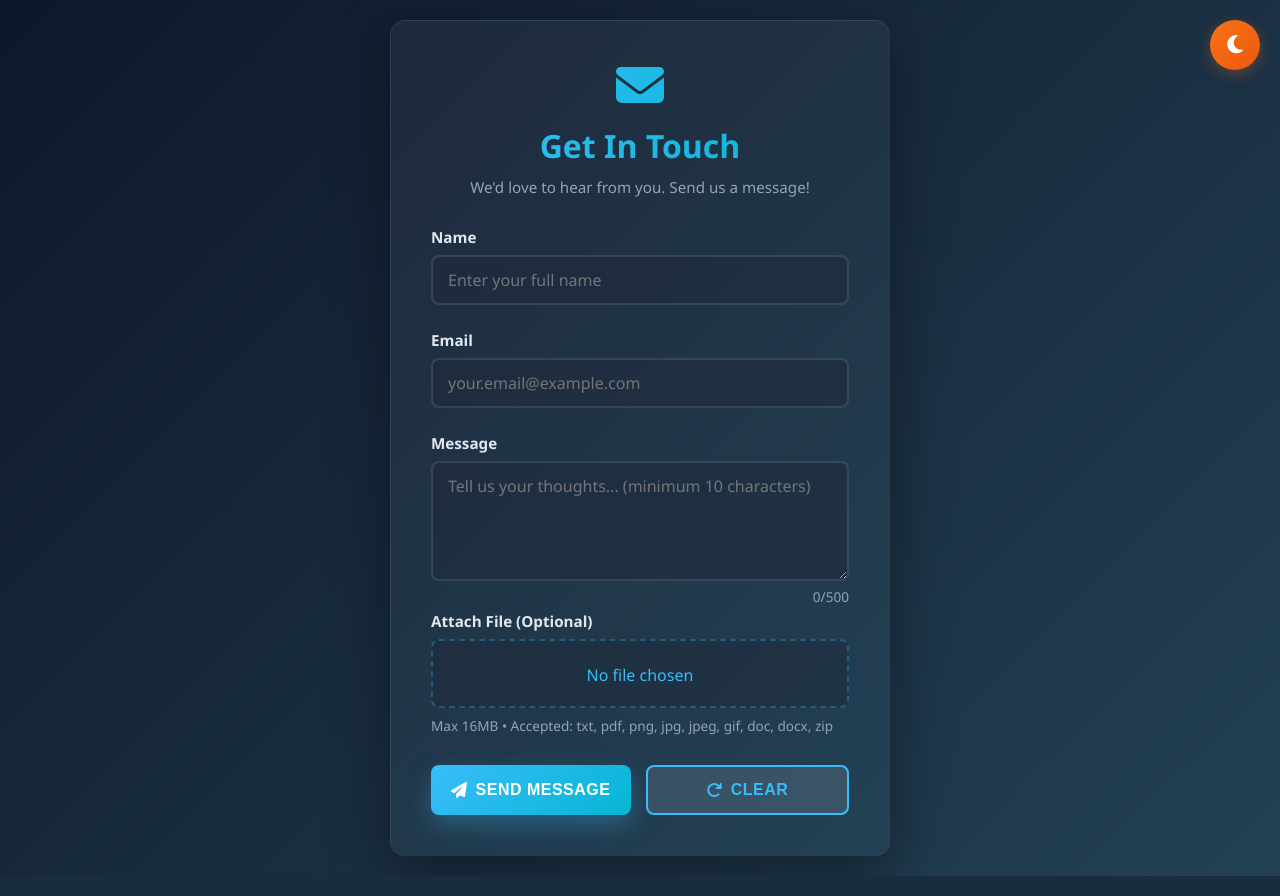
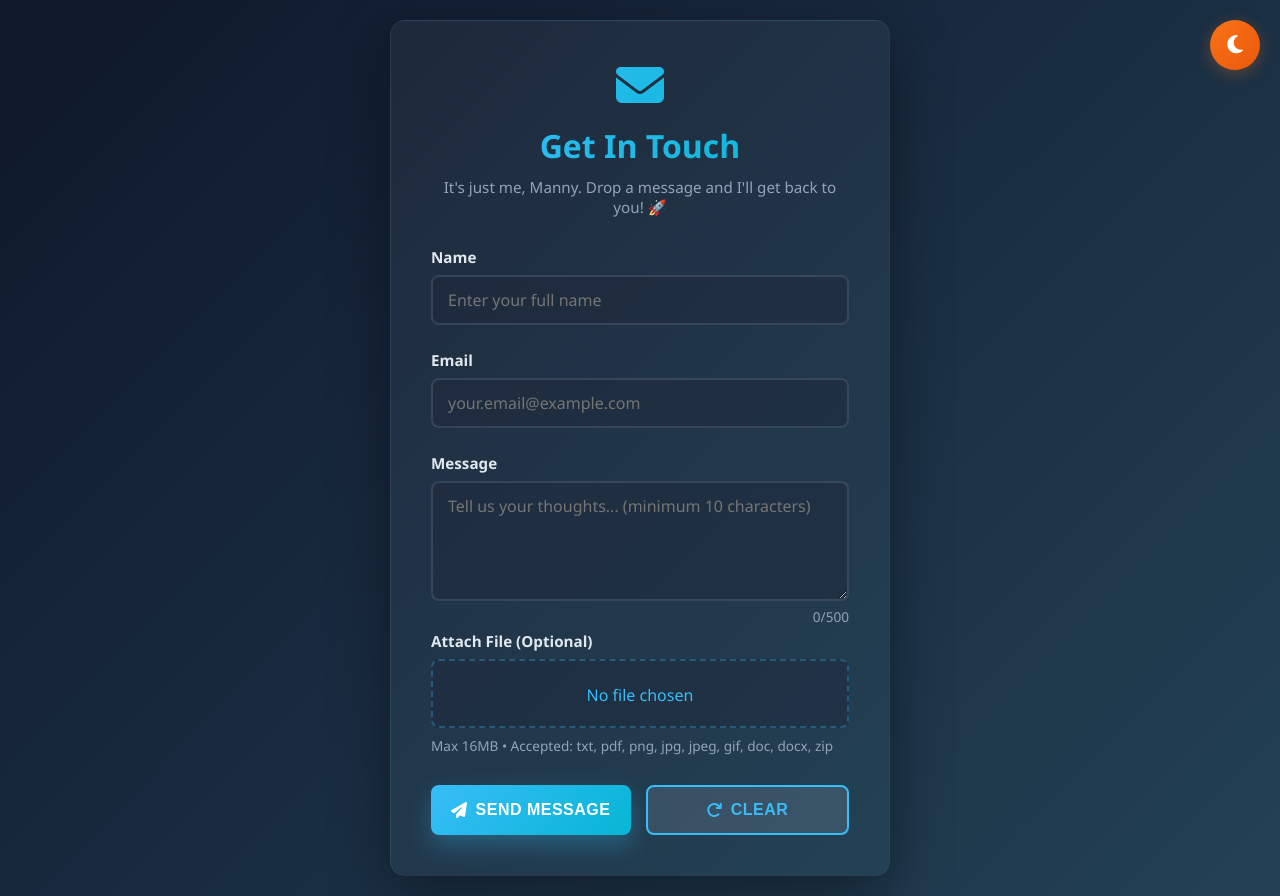
Before and after one commit to mannyyy07/Contact-me, a Flask app: page / in a window 1280 px wide. Run offline with Flask 3, Linux system fonts and the light colour scheme.

Commit message:
Update greeting message with personal touch - Manny

```diff
--- a/templates/index.html
+++ b/templates/index.html
@@ -20,7 +20,7 @@
         <div class="form-header">
             <i class="fas fa-envelope"></i>
             <h2>Get In Touch</h2>
-            <p>We'd love to hear from you. Send us a message!</p>
+            <p>It's just me, Manny. Drop a message and I'll get back to you! 🚀</p>
         </div>
 
         <div id="successMessage" class="success-message">
```
